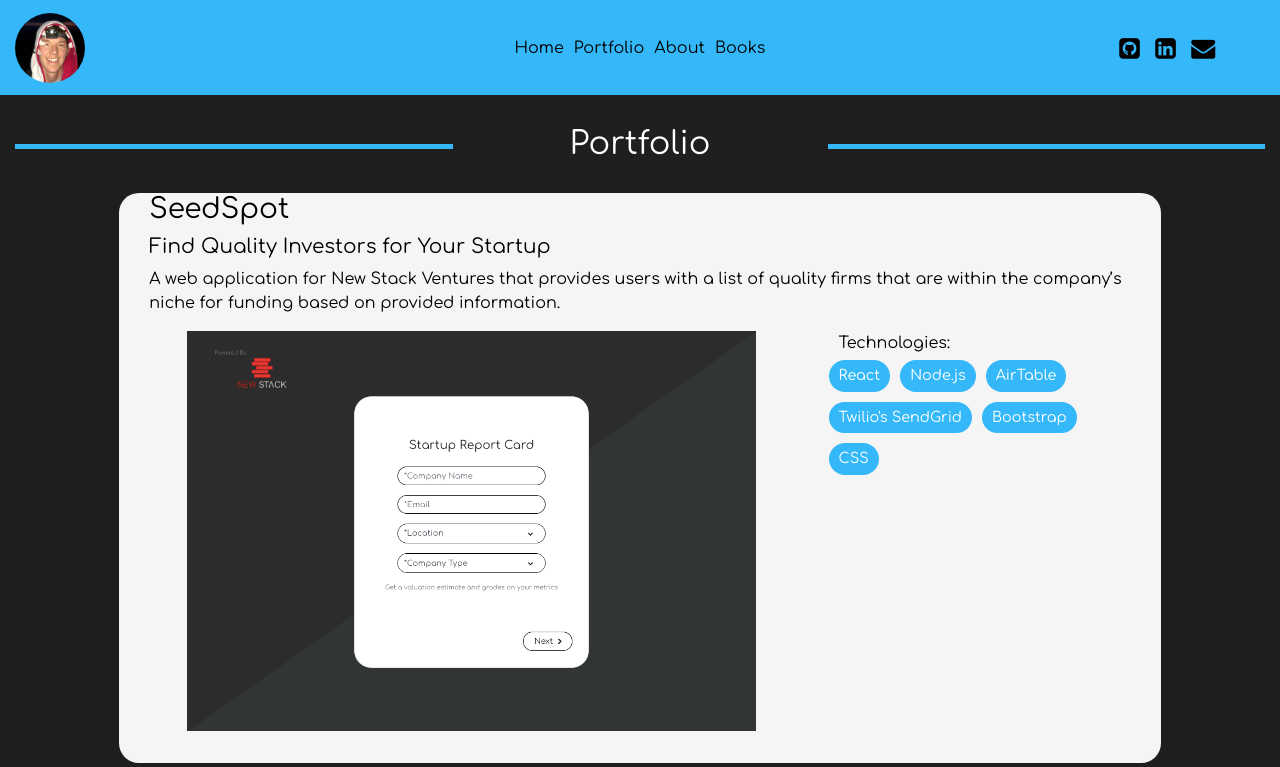
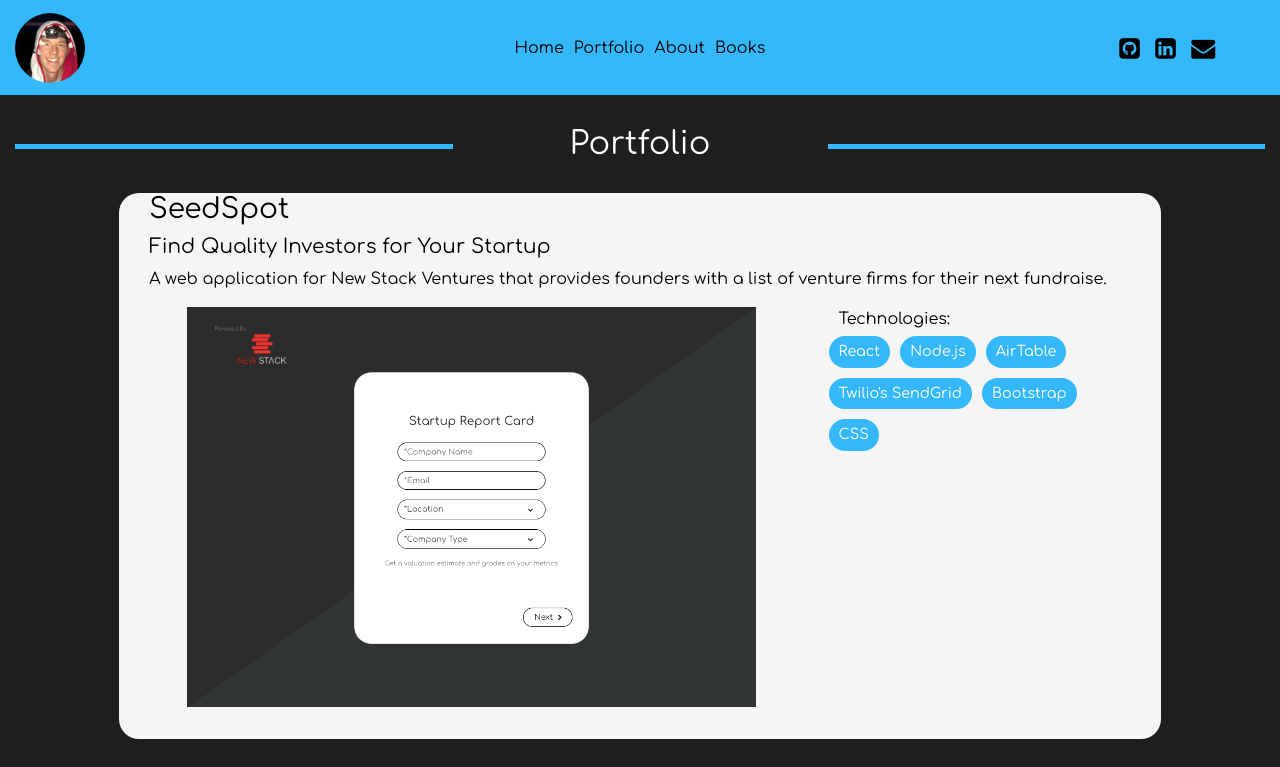
Before and after one commit to shawnsull3/portfolio, a React (Create React App) app: page /portfolio in a window 1280 px wide. Shown: the top 767 px of the page. Built offline with nearby package versions, Linux system fonts and the light colour scheme.

Commit message:
Edit SeedSpot overview and description

```diff
--- a/src/components/Portfolio/ProjectInfo.js
+++ b/src/components/Portfolio/ProjectInfo.js
@@ -14,14 +14,14 @@ const projects = [
     {
         title: 'SeedSpot',
         subtitle: 'Find Quality Investors for Your Startup',
-        overview: 'A web application for New Stack Ventures that provides users with a list of quality firms that are within the company’s niche for funding based on provided information.',
+        overview: 'A web application for New Stack Ventures that provides founders with a list of venture firms for their next fundraise.',
         technologies: ['React', 'Node.js', 'AirTable', `Twilio's SendGrid`, 'Bootstrap', 'CSS'],
         githubLink: 'https://github.com/shawnsull3/seedspot',
         photos: [seedspot, seedspot2, reportCardExample],
         url: '',
         noURL: 'In development',
         description: [
-            `After filling out the company information form, the information is run through an algorithm that returns the top 30 investors for that startup.`,
+            `The application collects relevant information about the founder’s company and matches them with ideal fits for their business given their company’s niche.`,
             `Utilizing the provided information an estimated valuation produced & each metric is evaluated and given a grade.`,
             `The investor list and report card are emailed to the user via Twilio’s Sendgrid API.`,
         ],
```
